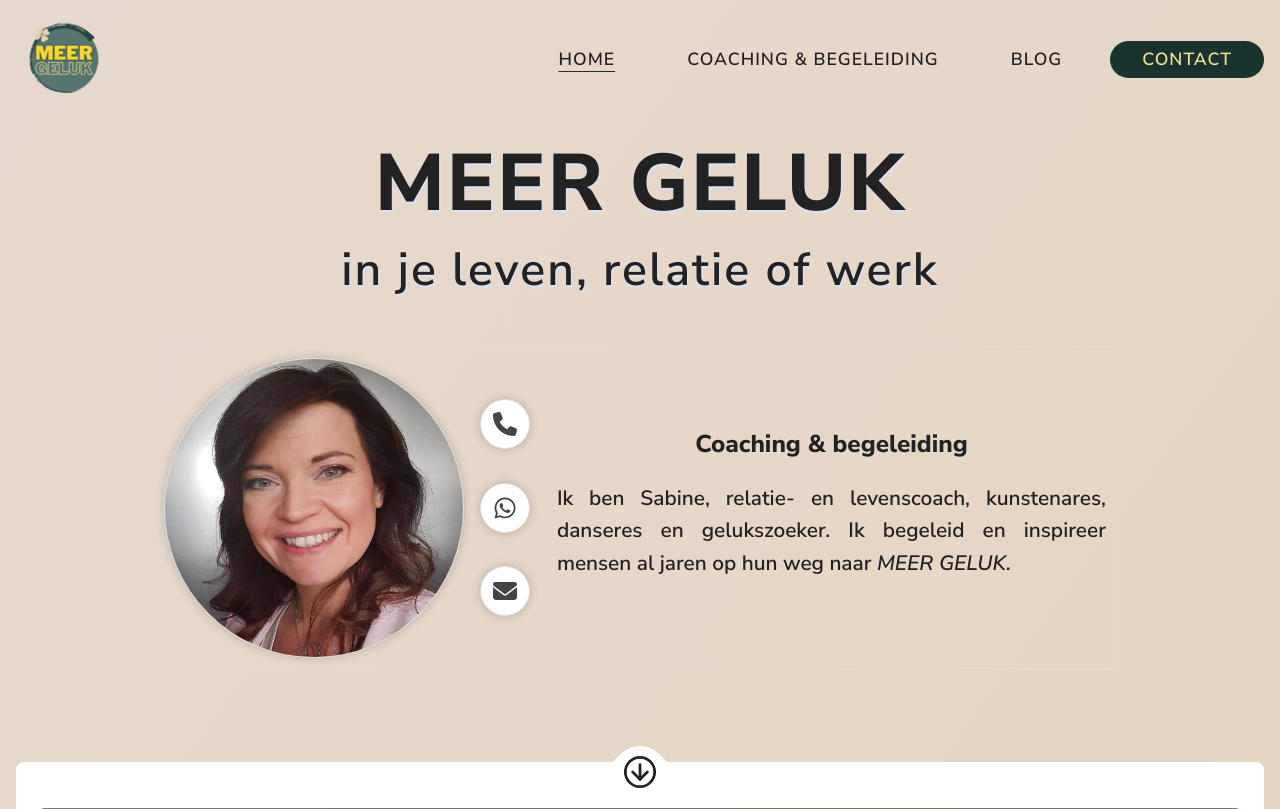
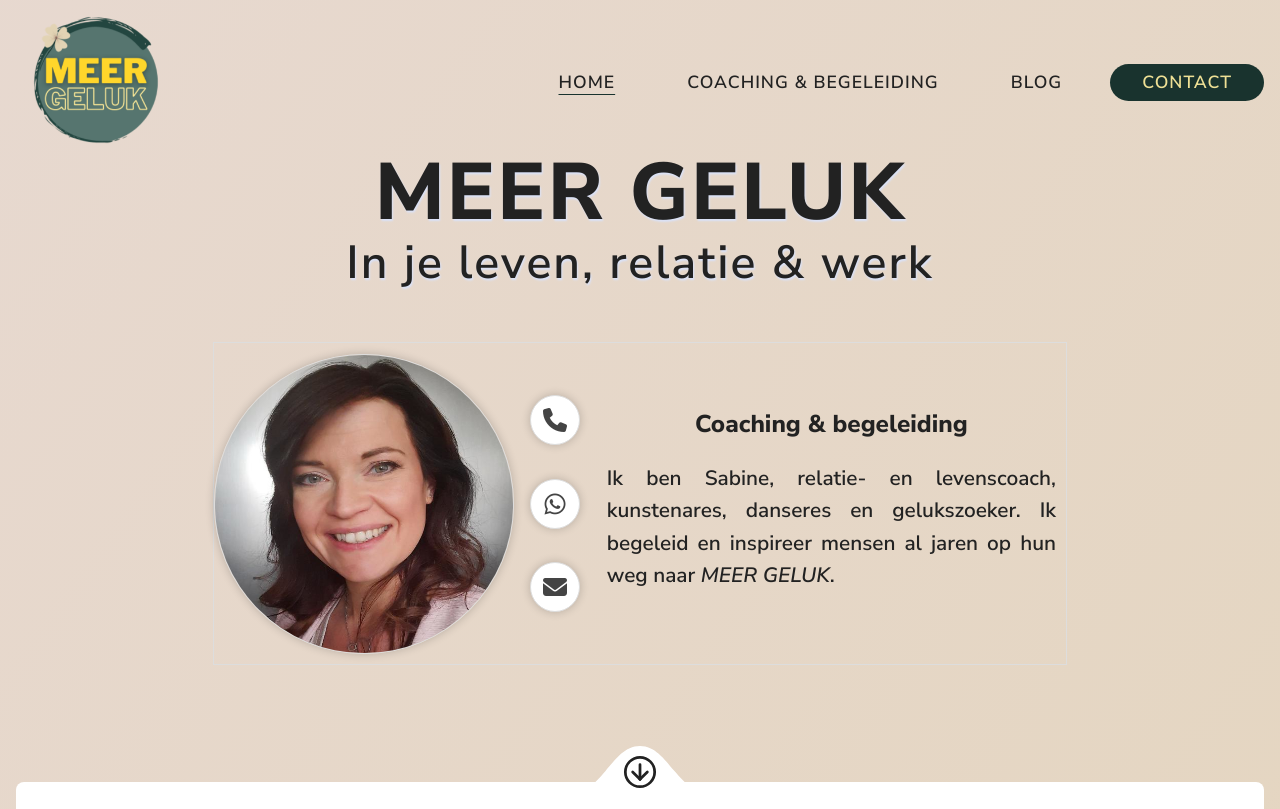
Before and after one commit to josvelema/meergeluk, a PHP site: page / in a window 1280 px wide. Shown: the top 809 px of the page. Run offline with PHP 8.4, Linux system fonts and the light colour scheme; some libraries are stand-ins or nearby versions.

Commit message:
edit some margins/paddings and sizing

```diff
--- a/assets/css/style.css
+++ b/assets/css/style.css
@@ -57,7 +57,7 @@ nav {
   top: 0;
   z-index: 999;
   width: 100%;
-  padding-block: 1.2rem;
+  padding-block: 0.5em;
   transition: background-color 800ms cubic-bezier(.62,.34,.04,.7);
 }
 
@@ -76,11 +76,11 @@ img {
 }
 
 .logo {
-  color: var(--accent);
-  margin-inline: 0.5rem;
-  width: clamp(4rem, 5vw + 1rem , 7rem);
-  display: grid;
-  place-items: center;
+    color: var(--accent);
+    margin-inline: 0.5rem;
+    width: clamp(4rem, 10vw + 1rem , 9rem);
+    display: grid;
+    place-items: center;
 }
 
 .clover img {
@@ -296,15 +296,15 @@ header {
   display: flex;
 }
 .header-container {
-  margin-top: 3.5em;
+  margin-top: 4.5em;
   display: grid;
-  gap: 1rem;
+  /* gap: 1rem; */
   /* position: relative; */
   /* top: -5vh; */
-  padding-top: 2em;
-
+  padding-top: clamp(0.75em, 1vh + 1em , 3.5em);
   max-height: 600px;
 }
+
 .header-container h1,
 .header-container h2 {
   text-shadow: 1px 2px 2px var(--accent2);
@@ -322,7 +322,7 @@ header {
 }
 
 .coaching {
-  margin-top: 2em;
+  margin-top: 3em;
   margin-bottom: 1em;
   padding-block: 1.5em;
   padding-inline: 1em;
@@ -591,7 +591,7 @@ transition-delay: 0.25s;
 .text-container p {
   /* font-size: 18px; */
   padding-block: 0.5em;
-  max-width: 44ch;
+  max-width: 36ch;
   text-align: justify;
 }
 
--- a/index.html
+++ b/index.html
@@ -93,7 +93,7 @@
 
       <div class="container header-container">
         <h1 class="h1 rise">Meer geluk</h1>
-        <h2 class="h2 rise subheading">in je leven, relatie of werk</h2>
+        <h2 class="h2 rise subheading">In je leven, relatie & werk</h2>
       </div>
       <article class="hero">
         <div class="hero-container">
```
